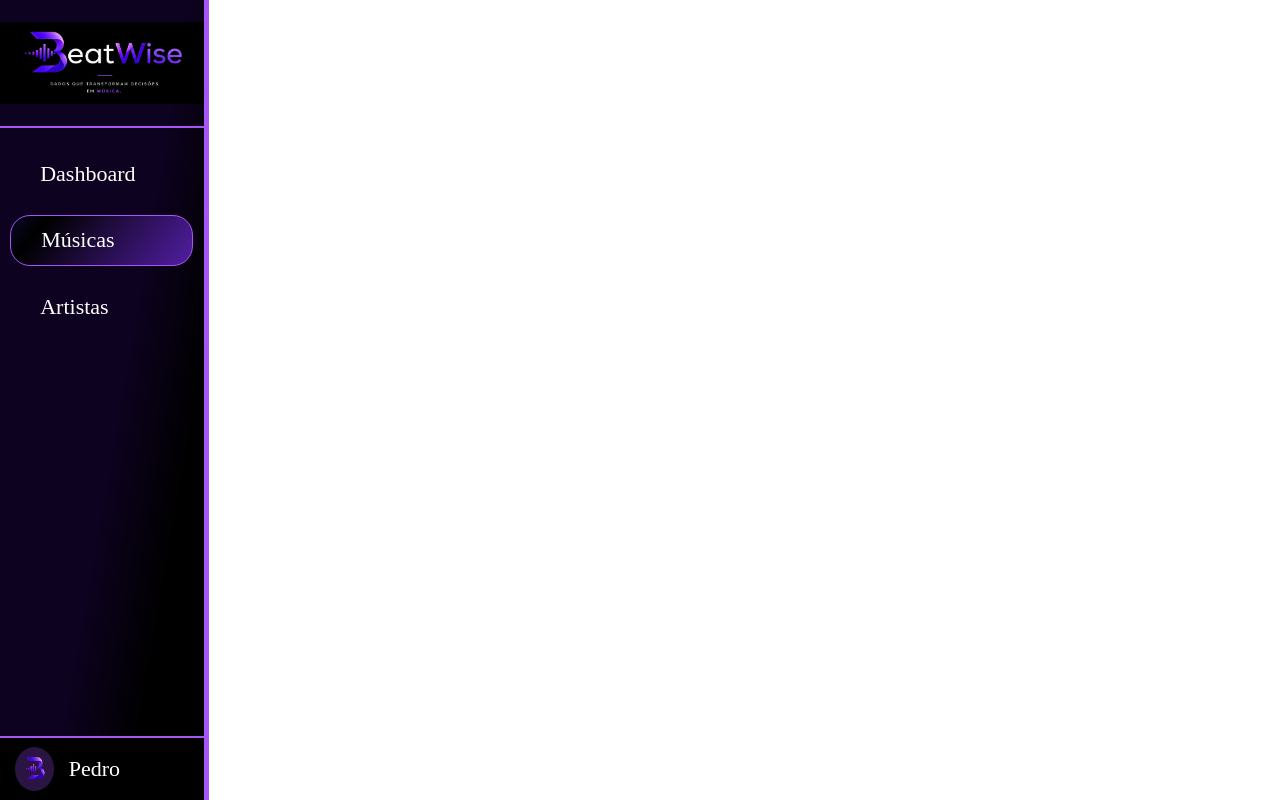
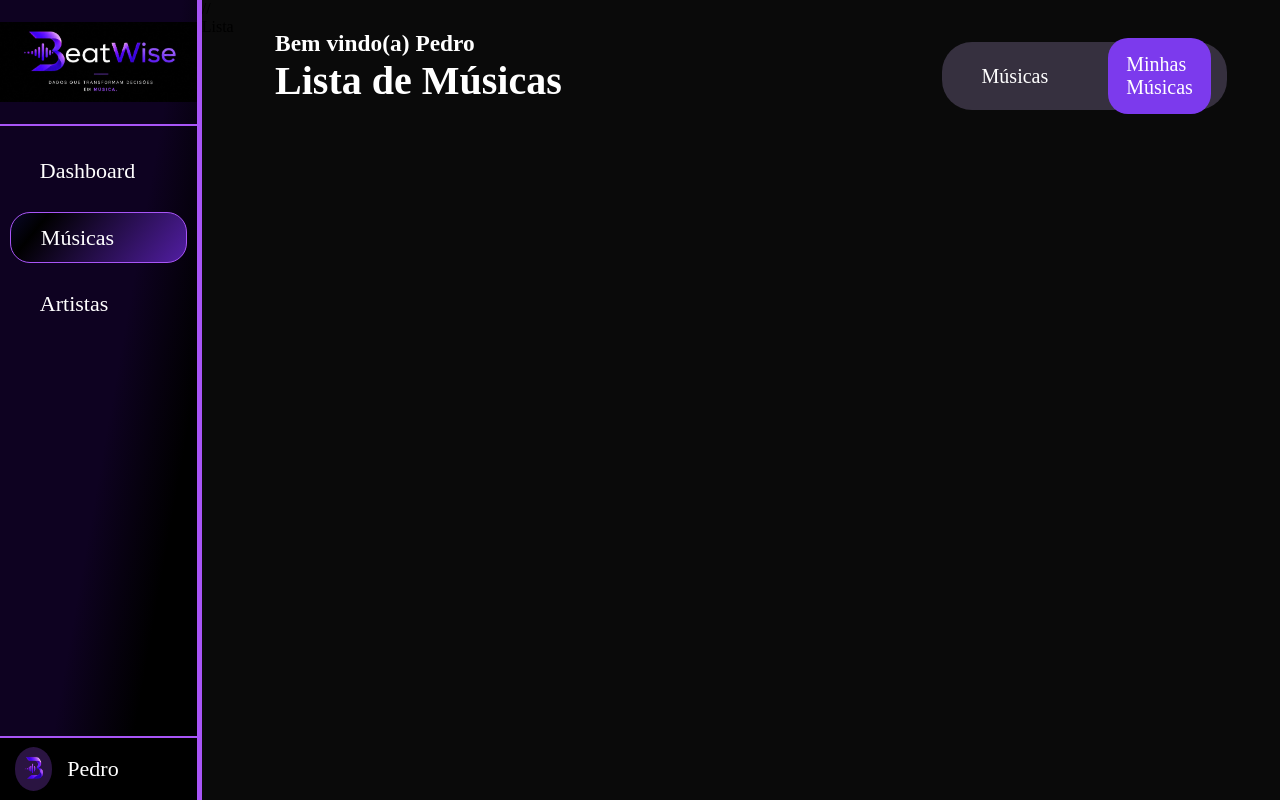
Before and after one commit to grupo5-pi/beatwise, a website: page public/listaMusica.html in a window 1280 px wide. Drawn offline with Linux system fonts and the light colour scheme.

Commit message:
feat: Adiciona o conteúdo da página e a estilização de seus elementos

```diff
--- a/public/css/listas.css
+++ b/public/css/listas.css
@@ -19,6 +19,53 @@
 }
 
 body {
+    display: flex;
     height: 100vh;
     width: 100%;
+    background-color: #0A0A0A;
 }
+
+.conteudo {
+    display: flex;
+    height: 100%;
+    width: 83.7%;
+    color: white;
+}
+
+.conteudo .conteudo-topo {
+    display: flex;
+    justify-content: space-between;
+    height: 10%;
+    width: 92%;
+    margin: 30px;
+}
+
+.conteudo .conteudo-topo .titulos {
+    height: 100%;
+    width: 40%;
+    font-size: 20px;
+}
+
+.conteudo .conteudo-topo .abas {
+    display: flex;
+    justify-content: space-between;
+    align-items: center;
+    background-color: #36303f;
+    border-radius: 30px;
+    height: 85%;
+    width: 30%;
+    font-size: 20px;
+    margin-top: auto;
+}
+
+.conteudo .conteudo-topo .abas a {
+    margin: 25px 40px;
+    color: white;
+}
+
+.conteudo .conteudo-topo .abas #selected-tab {
+    background-color: var(--color-bw-purple, 0.15);
+    margin: 25px 20px;
+    padding: 15px 18px;
+    border-radius: 20px;
+}
--- a/public/js/listas.js
+++ b/public/js/listas.js
@@ -0,0 +1 @@
+// Dados mockados //
--- a/public/listaMusica.html
+++ b/public/listaMusica.html
@@ -25,12 +25,25 @@
 
         <div class="perfil">
             <img src="./assets/imgs/logo_B.png" alt="foto de perfil">
-            <div class="usuario" id="nome-usuario">Pedro</div>
+            <div id="nome-usuario">Pedro</div>
         </div>
     </aside>
 
-    <div class="content">
+    // Lista
+    <div class="conteudo">
+        <div class="conteudo-topo">
+            <div class="titulos">
+                <h3>Bem vindo(a) <span id="nome-usuario">Pedro</span></h3>
+                <h1>Lista de Músicas</h1>
+            </div>
 
+            <div class="abas">
+                <a href="">Músicas</a>
+                <a href="" id="selected-tab">Minhas Músicas</a>
+            </div>
+
+
+        </div>
     </div>
 </body>
 
```
